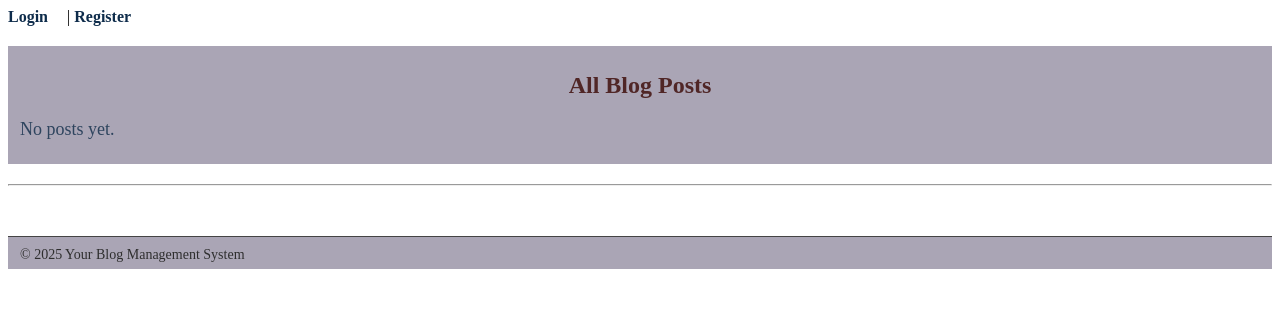
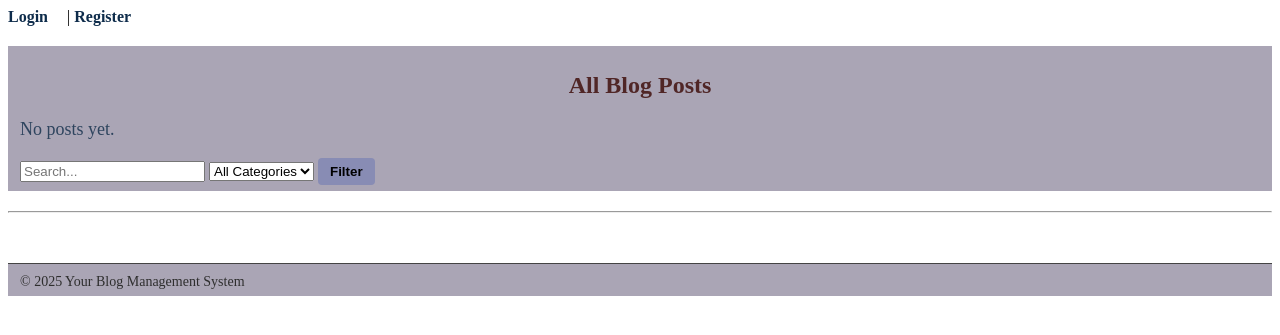
Before and after one commit to Manasvi-07/blog_project, a Django app: page /posts/ in a window 1280 px wide. Shown: the top 335 px of the page. Run offline with Django 5.2, Linux system fonts and the light colour scheme; data that the repository does not hold is empty.

Commit message:
Search category

```diff
--- a/blog/templates/blog/post_list.html
+++ b/blog/templates/blog/post_list.html
@@ -14,4 +14,17 @@
       <p>No posts yet.</p>
     {% endfor %}
   </main>
+
+  <form method="get">
+    <input type="text" name="q" placeholder="Search..." value="{{ search_query }}">
+    <select name="category">
+      <option value="">All Categories</option>
+      {% for cat in categories %}
+        <option value="{{ cat.id }}" {% if cat.id|stringformat:"s" == selected_category %}selected{% endif %}>
+          {{ cat.name }}
+        </option>
+      {% endfor %}
+    </select>
+    <button type="submit">Filter</button>
+  </form>
 {% endblock %}
--- a/blog/views.py
+++ b/blog/views.py
@@ -2,7 +2,8 @@ from django.shortcuts import render, redirect
 from django.contrib.auth import login
 from django.views.generic import DetailView
 from .forms import PostForm, CommentForm
-from .models import Post
+from .models import Post, Category
+from django.db.models import Q
 from django.views.generic.list import ListView
 from django.views.generic.edit import  CreateView, UpdateView, DeleteView
 from django.views import View
@@ -20,6 +21,30 @@ class PostList(ListView):
     context_object_name = 'posts'
     paginate_by = 5
     ordering = ['-created']
+
+
+    def get_queryset(self):
+        queryset = super().get_queryset()
+        category_id = self.request.GET.get('category')
+        search_query = self.request.GET.get('q')
+
+        if category_id:
+            queryset = queryset.filter(category_id=category_id)
+
+        if search_query:
+            queryset = queryset.filter(
+                Q(title__icontains=search_query) |
+                Q(content__icontains=search_query)
+            )
+
+        return queryset
+
+    def get_context_data(self, **kwargs):
+        context = super().get_context_data(**kwargs)
+        context['categories'] = Category.objects.all()
+        context['selected_category'] = self.request.GET.get('category', '')
+        context['search_query'] = self.request.GET.get('q', '')
+        return context
 
 class PostCreateView(LoginRequiredMixin, CreateView):
     model = Post
```
